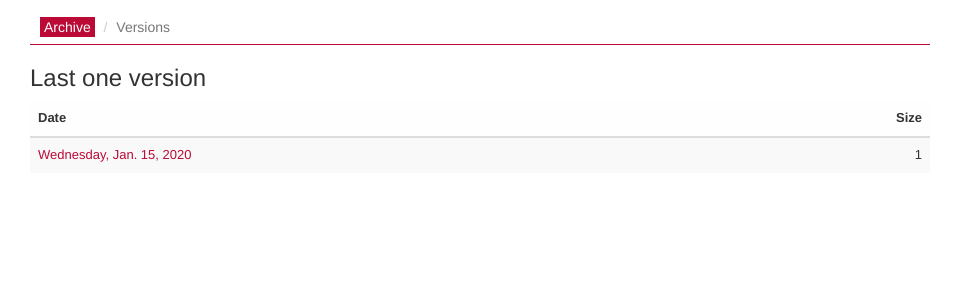
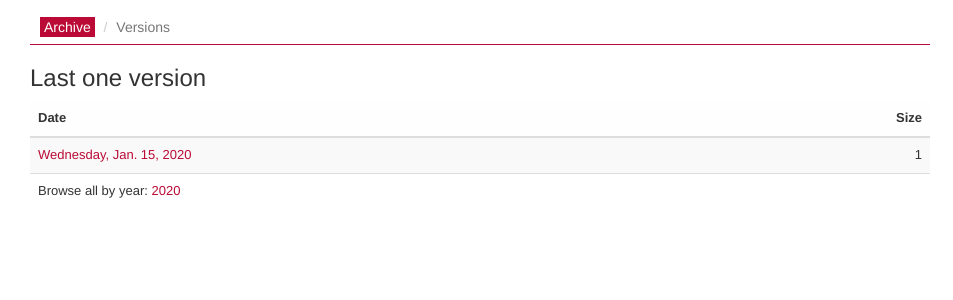
Before and after one commit to palewire/django-calaccess-downloads-website, a Django app: template calaccess_website/templates/calaccess_website/version_archive.html in a window 1280 px wide. Shown: the part 50-350 px from the top of the page, without its empty margins (160-1113 px from the left). Run offline with Django 3.2, Linux system fonts and the light colour scheme; the template is opened without the code that fills it: most values are stand-ins (such as "Sample title", 1, 10 or a date in 2020); some libraries are stand-ins or nearby versions.

Commit message:
Link from latest versions index down into the years with a tfoot section

```diff
--- a/calaccess_website/templates/calaccess_website/version_archive.html
+++ b/calaccess_website/templates/calaccess_website/version_archive.html
@@ -29,5 +29,11 @@
     </tr>
     {% endfor %}
     </tbody>
+    <tfoot>
+    <tr>
+        <td colspan=2>
+            Browse all by year: {% for date in date_list %}<a href="{% url 'version_year_archive' date.year %}">{{ date.year }}</a>{% if not forloop.last %},{% endif %}{% endfor %}
+        </td>
+    </tfoot>
 </table>
 {% endblock %}
```
